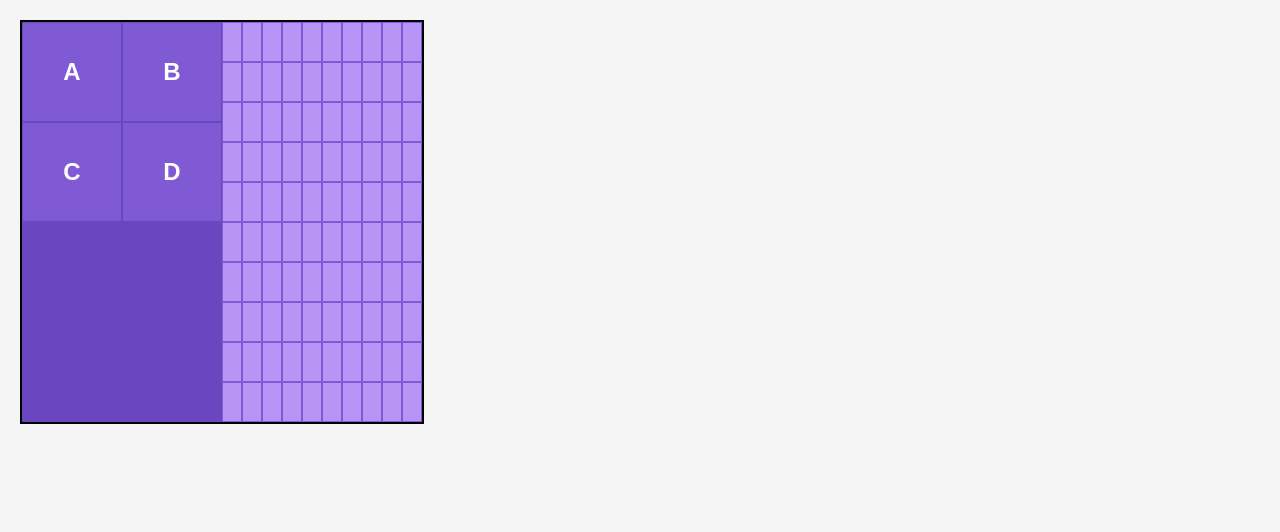
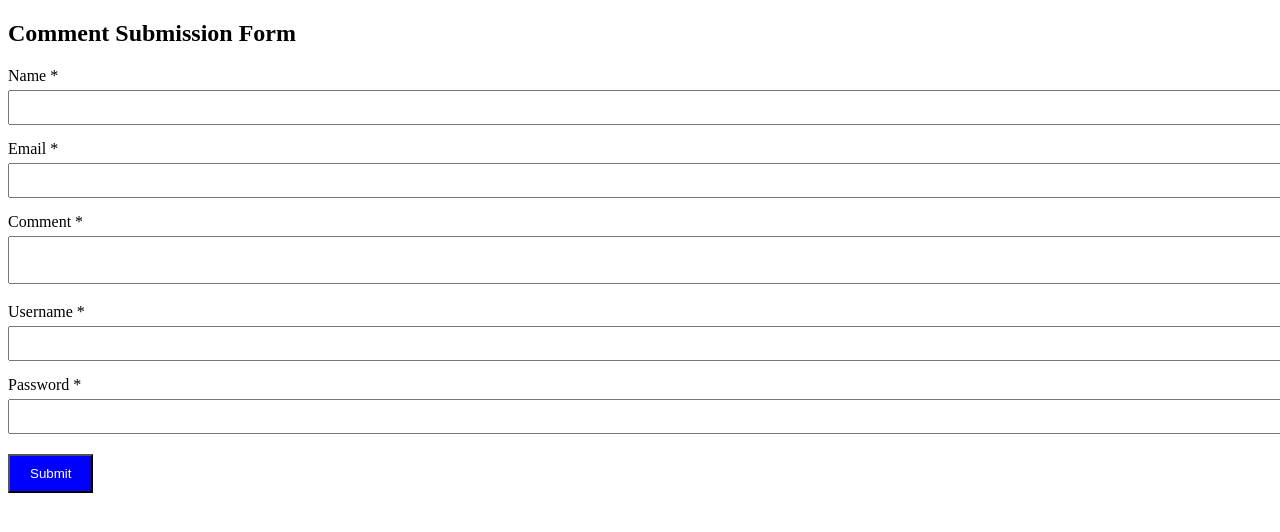
Before and after one commit to pratikacharya1234/dips-project, a plain HTML site: page index.html in a window 1280 px wide. Drawn offline with Linux system fonts and the light colour scheme.

Commit message:
Update index.html

```diff
--- a/index.html
+++ b/index.html
@@ -1,109 +1,134 @@
 <!DOCTYPE html>
-<html lang="en">
+<html>
 <head>
-    <meta charset="UTF-8">
-    <meta name="viewport" content="width=device-width, initial-scale=1.0">
-    <title>DOM Puzzle</title>
+    <title> Submission Form</title>
     <style>
-        body {
-            margin: 0;
-            padding: 20px;
-            font-family: Arial, sans-serif;
-            background-color: #f5f5f5;
+        label {
+            display: block;
+            margin-top: 15px;
         }
 
-        #puzzle {
-            width: 400px;
-            height: 400px;
-            border: 2px solid #000;
-            background-color: #6B46C1;
-            display: grid;
-            grid-template-columns: 100px 100px 200px;
-            grid-template-rows: 100px 100px 200px;
-            gap: 0;
+        input, textarea {
+            width: 100%;
+            padding: 8px;
+            margin-top: 5px;
         }
 
-        .box {
-            background-color: #805AD5;
-            display: flex;
-            justify-content: center;
-            align-items: center;
+        button {
+            margin-top: 20px;
+            padding: 10px 20px;
+            background-color: blue;
             color: white;
-            font-size: 24px;
-            font-weight: bold;
-            border: 1px solid #6B46C1;
         }
 
-        #button-grid {
-            grid-column: 3;
-            grid-row: 1 / 4;
-            display: grid;
-            grid-template-columns: repeat(10, 1fr);
-            grid-template-rows: repeat(10, 1fr);
-            gap: 0;
-            background-color: #6B46C1;
-        }
-
-        .grid-btn {
-            background-color: #B794F6;
-            border: 1px solid #805AD5;
-            cursor: pointer;
+        .error {
+            color: red;
+            font-size: 12px;
         }
     </style>
 </head>
 <body>
-        <div id="puzzle">
-        <div class="box" id="boxA">A</div>
-        <div class="box" id="boxB">B</div>
-        <div class="box" id="boxC">C</div>
-        <div class="box" id="boxD">D</div>
-        <div id="button-grid">
-        </div>
-    </div>
+    <h2>Comment Submission Form</h2>
+
+    <form id="myForm">
+        <!-- Part 1: HTML5 Validation -->
+        <label>Name *</label>
+        <input type="text" id="name" required>
+        <span class="error" id="nameError"></span>
+
+        <label>Email *</label>
+        <input type="email" id="email" required>
+        <span class="error" id="emailError"></span>
+
+        <label>Comment *</label>
+        <textarea id="comment" required></textarea>
+        <span class="error" id="commentError"></span>
+
+        <!-- Part 2: Account Creation -->
+        <label>Username *</label>
+        <input type="text" id="username" required>
+        <span class="error" id="usernameError"></span>
+
+        <label>Password *</label>
+        <input type="password" id="password" required>
+        <span class="error" id="passwordError"></span>
+
+        <button type="submit">Submit</button>
+    </form>
 
     <script>
+        // Part 2: JavaScript Validation
+        const form = document.getElementById('myForm');
 
-        const buttonGrid = document.getElementById('button-grid');
+        form.addEventListener('submit', function(event) {
+            event.preventDefault(); // Prevent form submission
 
-        for (let i = 0; i < 100; i++) {
-            const button = document.createElement('button');
-            button.className = 'grid-btn';
-            buttonGrid.appendChild(button);
-        }
+            // Get values
+            let name = document.getElementById('name').value;
+            let email = document.getElementById('email').value;
+            let comment = document.getElementById('comment').value;
+            let username = document.getElementById('username').value;
+            let password = document.getElementById('password').value;
 
-        const puzzle = document.getElementById('puzzle');
+            // Clear previous errors
+            document.getElementById('nameError').textContent = '';
+            document.getElementById('emailError').textContent = '';
+            document.getElementById('commentError').textContent = '';
+            document.getElementById('usernameError').textContent = '';
+            document.getElementById('passwordError').textContent = '';
 
-        function highlightBorder() {
-            puzzle.style.border = '2px solid #FF9E30';
-        }
+            let valid = true;
 
-        function restoreBorder() {
-            puzzle.style.border = '2px solid #000';
-        }
-
-        puzzle.addEventListener('mouseenter', highlightBorder);
-        puzzle.addEventListener('mouseleave', restoreBorder);
-
-        const allButtons = document.querySelectorAll('.grid-btn');
-
-        function handleButtonClick(clickedButton, buttonIndex) {
-            clickedButton.style.backgroundColor = '#4A2574';
-
-            const previousIndex = buttonIndex - 1;
-            if (previousIndex >= 0) {
-                allButtons[previousIndex].style.backgroundColor = '#FF9E30';
+            // Validate name
+            if (name.length < 2) {
+                document.getElementById('nameError').textContent = 'Name must be at least 2 characters';
+                valid = false;
             }
 
-            const nextIndex = buttonIndex + 1;
-            if (nextIndex < allButtons.length) {
-                allButtons[nextIndex].style.backgroundColor = '#FF9E30';
+            // Validate email
+            if (!email.includes('@') || !email.includes('.')) {
+                document.getElementById('emailError').textContent = 'Please enter a valid email';
+                valid = false;
             }
-        }
 
-        allButtons.forEach(function(button, index) {
-            button.addEventListener('click', function() {
-                handleButtonClick(button, index);
-            });
+            // Validate comment
+            if (comment.length < 10) {
+                document.getElementById('commentError').textContent = 'Comment must be at least 10 characters';
+                valid = false;
+            }
+
+            // Validate username
+            if (username.length < 4) {
+                document.getElementById('usernameError').textContent = 'Username must be at least 4 characters';
+                valid = false;
+            }
+
+            // Validate password
+            if (password.length < 8) {
+                document.getElementById('passwordError').textContent = 'Password must be at least 8 characters';
+                valid = false;
+            }
+
+            // Part 3: Input Sanitization to prevent XSS
+            function sanitize(input) {
+                return input.replace(/</g, '&lt;').replace(/>/g, '&gt;');
+            }
+
+            // If form is valid, sanitize and submit
+            if (valid) {
+                let cleanName = sanitize(name);
+                let cleanEmail = sanitize(email);
+                let cleanComment = sanitize(comment);
+                let cleanUsername = sanitize(username);
+
+                alert('Form submitted successfully!');
+                console.log('Name: ' + cleanName);
+                console.log('Email: ' + cleanEmail);
+                console.log('Comment: ' + cleanComment);
+                console.log('Username: ' + cleanUsername);
+
+                form.reset();
+            }
         });
     </script>
 </body>
```
